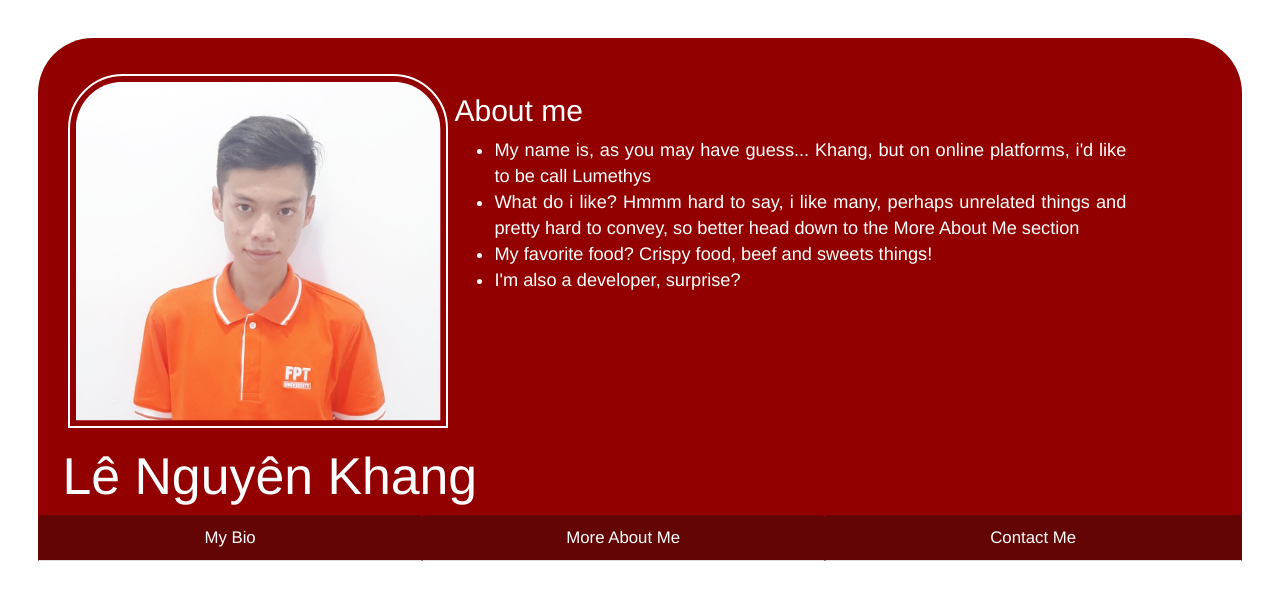
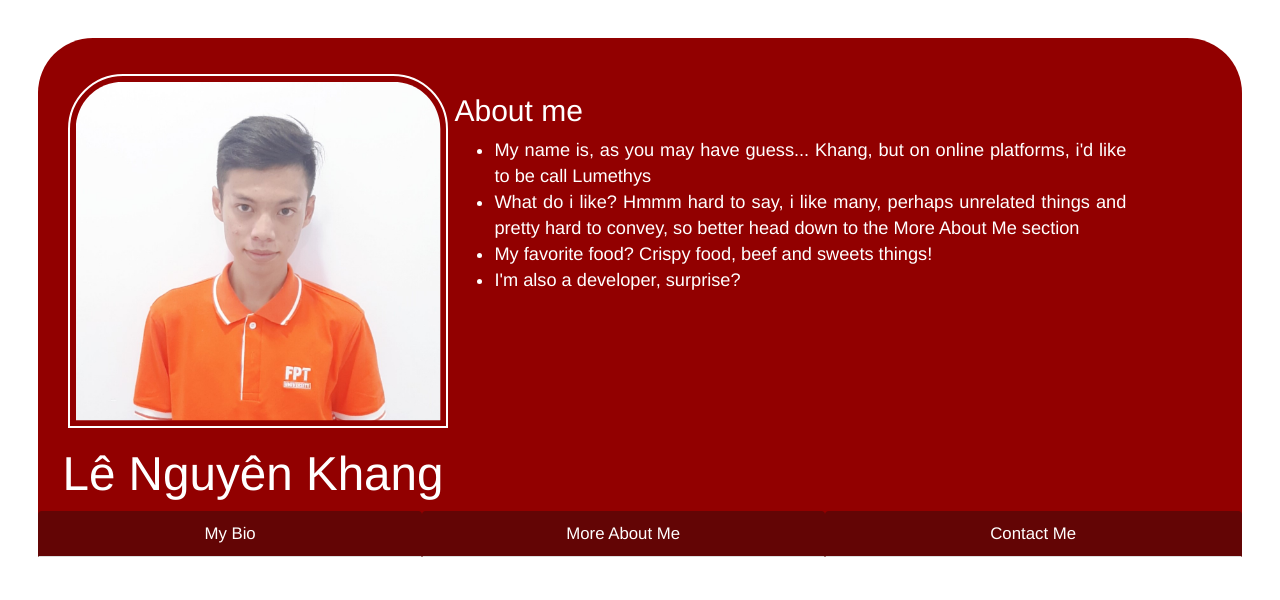
Before and after one commit to Lumethys/Lumethys.github.io, a plain HTML site: page MyPortfolio/index.html in a window 1280 px wide. Drawn offline with nearby package versions, Linux system fonts and the light colour scheme.

Commit message:
Update style.css

```diff
--- a/MyPortfolio/CSS/style.css
+++ b/MyPortfolio/CSS/style.css
@@ -39,7 +39,7 @@ header{
 }
 
 h1{
-    font-size:370%;
+    font-size:340%;
 }
 
 header div ul{
```
